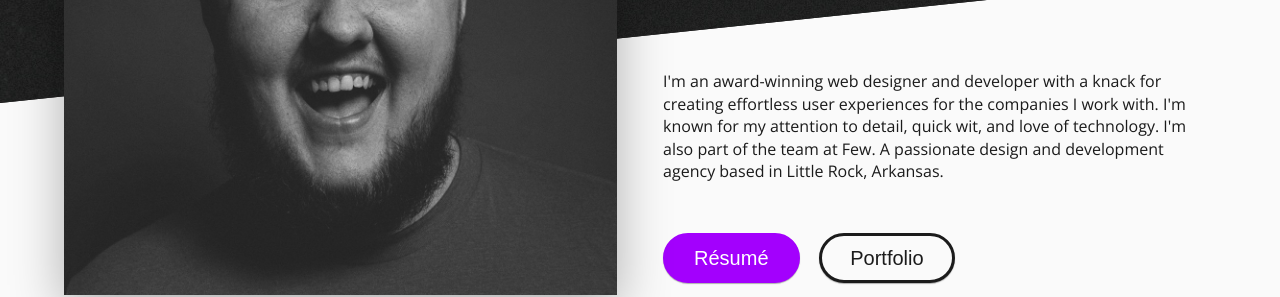
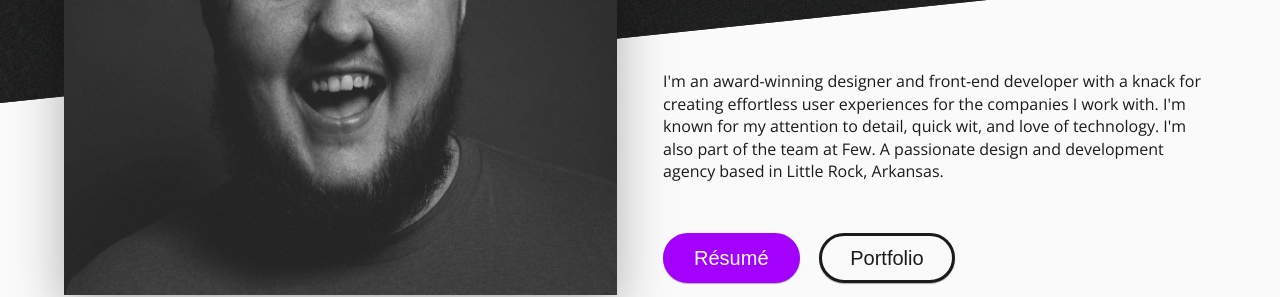
Before and after one commit to calvinbramlett/calvinbramlett, a plain HTML site: page index.html in a window 1280 px wide. Shown: the part 342-639 px from the top of the page. Drawn offline with nearby package versions, Linux system fonts and the light colour scheme; no server answers; a web font is replaced by a local one.

Commit message:
copy update

```diff
--- a/index.html
+++ b/index.html
@@ -81,7 +81,7 @@
             </div>
             <div class="col header-copy">
               <p>
-                I'm an award-winning web designer and developer with a knack for creating effortless user experiences for the companies I work with. I'm known for my attention to detail, quick wit, and love of technology. I'm also part of the team at Few. A passionate design and development agency based in Little Rock, Arkansas.
+                I'm an award-winning designer and front-end developer with a knack for creating effortless user experiences for the companies I work with. I'm known for my attention to detail, quick wit, and love of technology. I'm also part of the team at Few. A passionate design and development agency based in Little Rock, Arkansas.
               </p>
               <div class="cta-buttons">
                 <a href="http://www.linkedin.com/in/calvinbramlett" target="blank" class="btn btn-default">Résumé</a>
```
